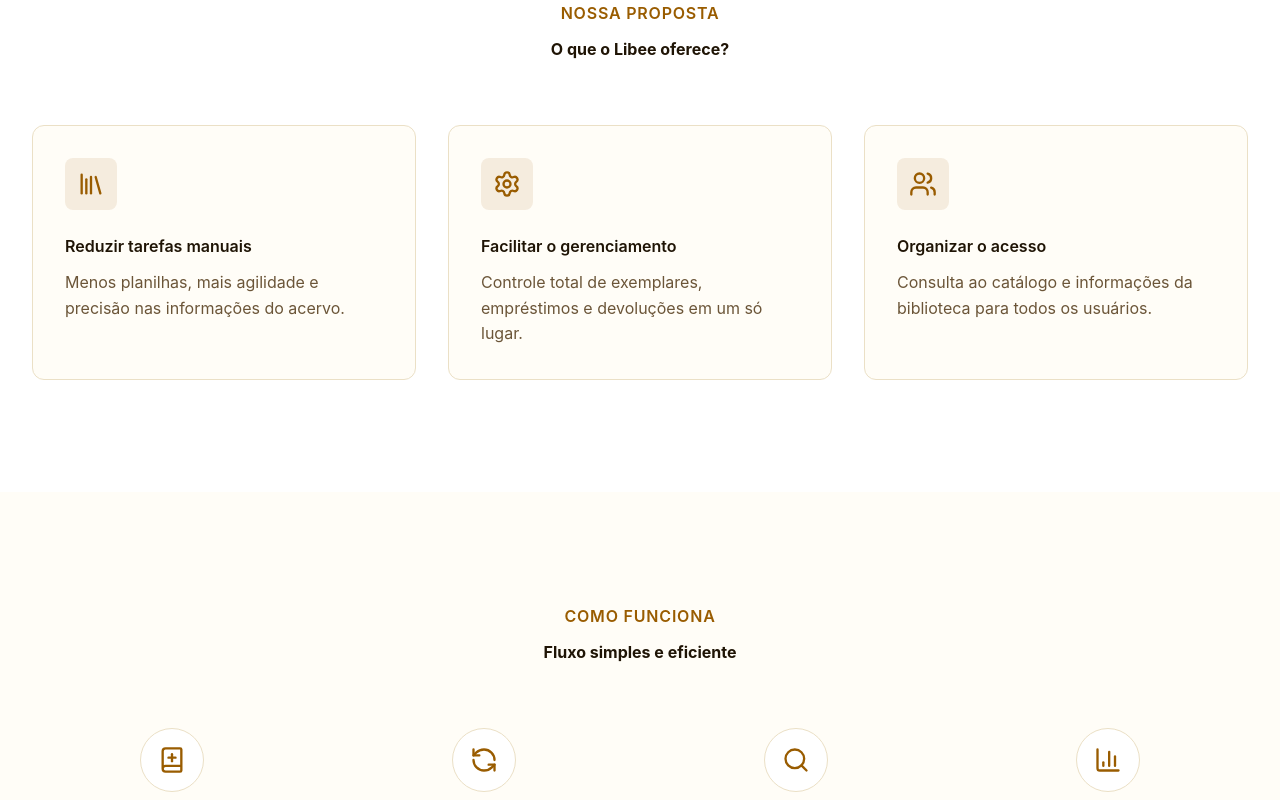
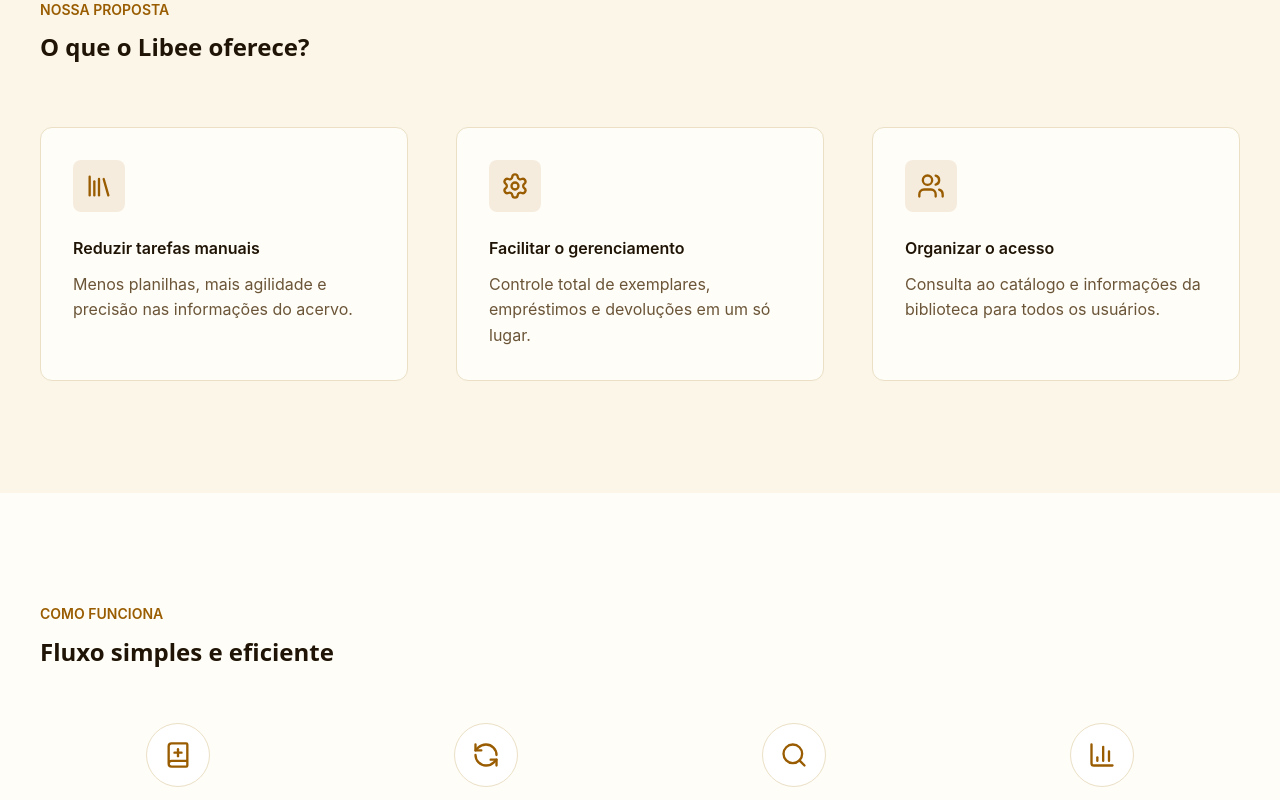
Before and after one commit to devraaf/libee, a React (Vite) app in the folder frontend/: page / in a window 1280 px wide. Shown: the part 1060-1860 px from the top of the page. Built offline with nearby package versions, Linux system fonts and the light colour scheme; no server answers.

Commit message:
feat(frontend): cria e aplica cabecalho reutilizavel da secao

```diff
--- a/frontend/src/features/institutional/components/FeaturesSection.tsx
+++ b/frontend/src/features/institutional/components/FeaturesSection.tsx
@@ -1,4 +1,5 @@
 import { Library, Settings, Users } from 'lucide-react';
+import { SectionHeading } from './SectionHeading';
 
 const features = [
   {
@@ -20,20 +21,12 @@ const features = [
 
 export function FeaturesSection() {
   return (
-    <section className="bg-surface py-20 sm:py-28">
-      <div className="mx-auto max-w-7xl px-4 sm:px-8">
-        <div className="mb-16 text-center">
-          <h2 className="type-overline mb-3 font-semibold uppercase tracking-wider text-primary">
-            Nossa Proposta
-          </h2>
-          <h3 className="type-headline font-bold text-fg">
-            O que o Libee oferece?
-          </h3>
-        </div>
-
-        <div className="grid gap-8 sm:grid-cols-2 lg:grid-cols-3">
+    <section id="proposta" className="bg-bg-secondary py-20 sm:py-24 lg:py-28" aria-label="Nossa proposta">
+      <div className="mx-auto w-full max-w-7xl px-5 sm:px-8 lg:px-10">
+        <SectionHeading eyebrow="Nossa proposta" title="O que o Libee oferece?" />
+        <div className="mt-14 grid gap-10 md:grid-cols-3 md:gap-8 lg:mt-16 lg:gap-12">
           {features.map((feature, index) => (
-            <div
+             <article
                key={index}
                className="group rounded-xl border border-line bg-bg p-8 transition-all hover:border-primary/50 hover:shadow-sm"
              >
@@ -46,7 +39,7 @@ export function FeaturesSection() {
                <p className="type-body text-muted">
                  {feature.description}
                </p>
-            </div>
+             </article>
            ))}
         </div>
       </div>
--- a/frontend/src/features/institutional/components/HowItWorksSection.tsx
+++ b/frontend/src/features/institutional/components/HowItWorksSection.tsx
@@ -1,4 +1,5 @@
 import { BookPlus, RefreshCcw, Search, BarChart3 } from 'lucide-react';
+import { SectionHeading } from './SectionHeading';
 
 const steps = [
   {
@@ -25,18 +26,11 @@ const steps = [
 
 export function HowItWorksSection() {
   return (
-    <section className="bg-bg py-20 sm:py-28">
-      <div className="mx-auto max-w-7xl px-4 sm:px-8">
-        <div className="mb-16 text-center">
-          <h2 className="type-overline mb-3 font-semibold uppercase tracking-wider text-primary">
-            Como Funciona
-          </h2>
-          <h3 className="type-headline font-bold text-fg">
-            Fluxo simples e eficiente
-          </h3>
-        </div>
+    <section id="como-funciona" className="bg-bg py-20 sm:py-24 lg:py-28" aria-label="Como funciona">
+      <div className="mx-auto w-full max-w-7xl px-5 sm:px-8 lg:px-10">
+        <SectionHeading eyebrow="Como funciona" title="Fluxo simples e eficiente" />
 
-        <div className="grid gap-8 sm:grid-cols-2 lg:grid-cols-4">
+        <div className="mt-14 grid gap-8 sm:grid-cols-2 lg:grid-cols-4">
           {steps.map((step, index) => (
             <div key={index} className="relative flex flex-col items-center text-center">
                <div className="mb-4 flex size-16 items-center justify-center rounded-full border border-line bg-surface text-primary">
--- /dev/null
+++ b/frontend/src/features/institutional/components/SectionHeading.tsx
@@ -0,0 +1,26 @@
+import type { ReactNode } from 'react';
+import { cn } from '../../../shared/components/ui/cn';
+
+interface SectionHeadingProps {
+  eyebrow: string;
+  title: string;
+  description?: ReactNode;
+  align?: 'left' | 'center';
+}
+
+export function SectionHeading({
+  eyebrow,
+  title,
+  description,
+  align = 'left',
+}: SectionHeadingProps) {
+  const centered = align === 'center';
+
+  return (
+    <div className={cn('max-w-2xl', centered && 'mx-auto text-center')}>
+      <p className="type-label mb-3 text-primary uppercase">{eyebrow}</p>
+      <h2 className="type-h2 text-fg">{title}</h2>
+      {description && <div className="mt-5 text-muted">{description}</div>}
+    </div>
+  );
+}
```
Lines whose indentation alone changed are shown as unchanged.
